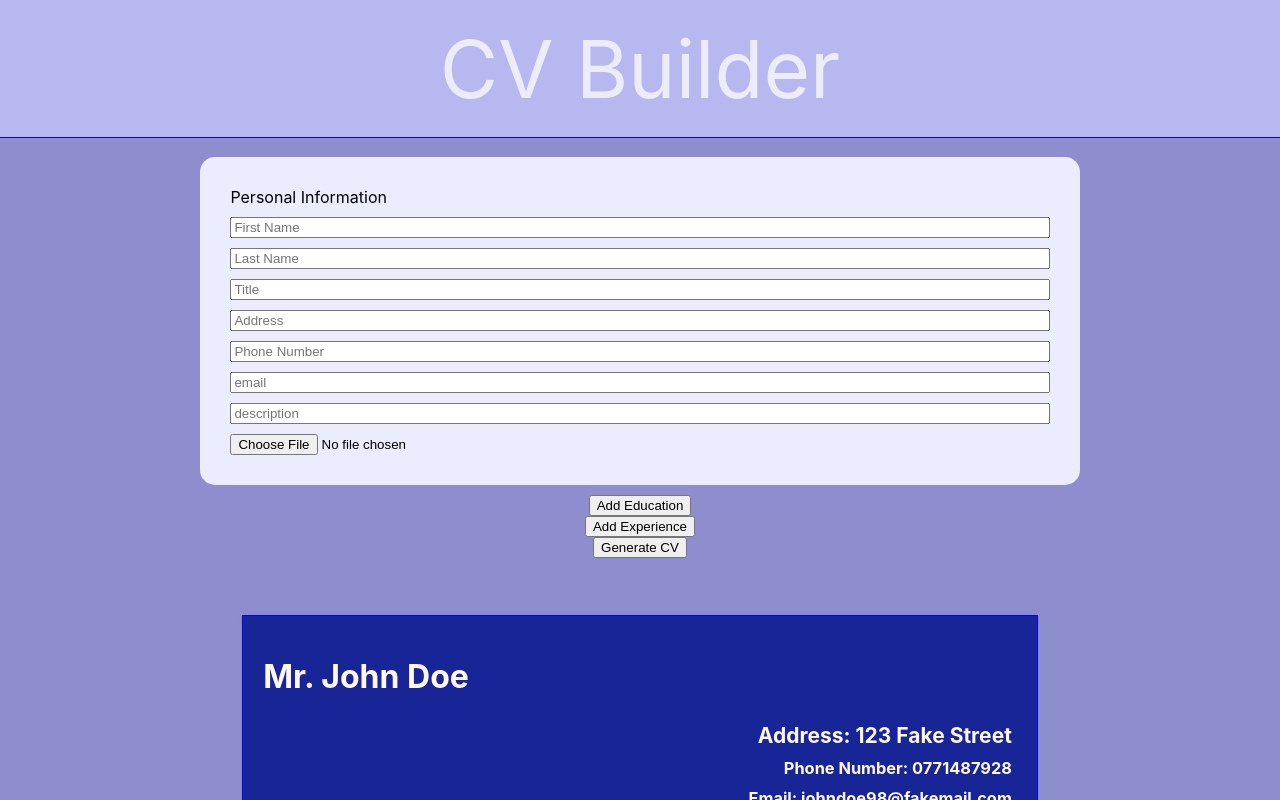
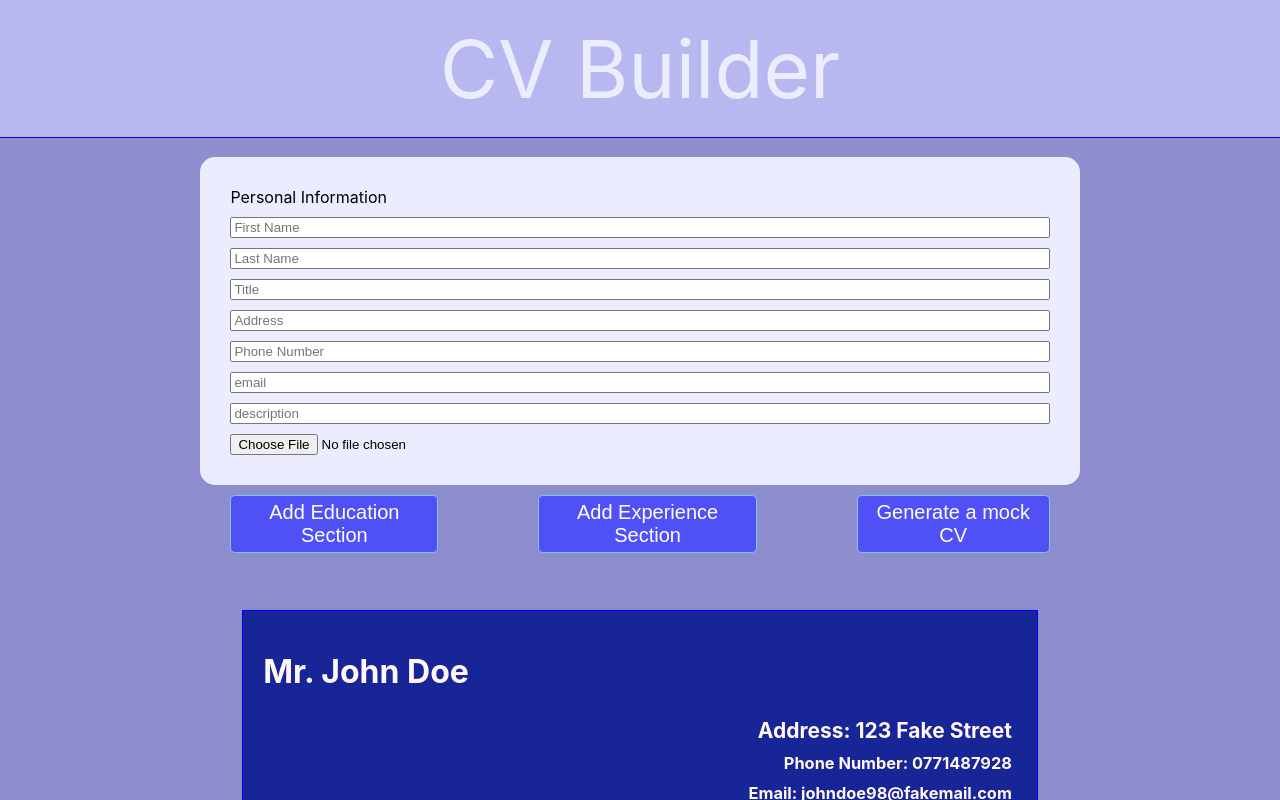
Before and after one commit to zakia98/cv-builder, a React (Create React App) app: page / in a window 1280 px wide. Shown: the top 800 px of the page. Built offline with nearby package versions, Linux system fonts and the light colour scheme.

Commit message:
Added the ability to generate a fake cv

```diff
--- a/src/App.js
+++ b/src/App.js
@@ -22,8 +22,8 @@ class App extends Component {
       },
       education: {}
     }
-    this.submitData = this.submitData.bind(this)
     this.handleChange = this.handleChange.bind(this)
+    this.generateFakeCV = this.generateFakeCV.bind(this)
   }
 
   handleChange(e) {
@@ -75,15 +75,54 @@ class App extends Component {
     }
   }
 
+  generateFakeCV() {
+    console.log('hi')
+    this.setState( {
+        personal:{
+          firstName: 'John',
+          lastName:'Doe',
+          title:'Mr.',
+          address:'123 Fake Street',
+          phoneNumber:'01223456789',
+          email:'johndoe98@fakemail.com',
+          description:'Lorem ipsum dolor sit amet, consectetur adipiscing elit. Integer maximus nisi in auctor porta. Donec faucibus dui at neque sodales, vitae facilisis tortor bibendum. Vivamus dolor metus, venenatis vitae eleifend hendrerit, blandit at nunc. Mauris condimentum dolor id purus vulputate sodales. Suspendisse sed ullamcorper felis, et iaculis ligula. Nunc pellentesque, nisl vitae cursus finibus, ipsum libero viverra purus, sit amet tristique ex quam et nibh. Mauris euismod hendrerit nisi, in convallis nunc finibus ut Proin elementum, neque et rhoncus suscipit, purus sem tristique velit, non consequat lectus turpis sed justo. Ut ut magna augue. Nam tempor rutrum fringilla. Duis id.'
+        },
+        experience: {
+          example1:{
+            city:'London',
+            company:'Starbucks',
+            description:'Worked as a barista serving various hot drinks. Regularly interacted with customers and took cash.',
+            from:'2019',
+            position:'Barista',
+            to:'2020'
+          },
+          example2:{
+            city:'Barcelona',
+            company:'Microsoft',
+            description:'Developed various projects in a large team. Became proficient in various languages, such as React, Javascript, PHP, and others.',
+            from:'2019',
+            position:'Software Developer',
+            to:'2020'
+          }
+        },
+        education: {
+          example1:{
+            universityName:'University of Iowa',
+            city:'Iowa',
+            degreeSubject:'Civil Engineering',
+            from:'2018',
+            to:'2021'
+          }
+        }
+      }
+    )
+  }
 
 
-  submitData() {
-
-  }
 
   render() {
 
-    const infoEntry = <InfoEntry className='form' submitData={this.submitData} handleChange={this.handleChange}/>
+    const infoEntry = <InfoEntry className='form' generateFakeCV={this.generateFakeCV} handleChange={this.handleChange}/>
     const cvData =  Object.assign({}, this.state)
     return(
       <div className="app">
--- a/src/components/Forms/EducationForm.js
+++ b/src/components/Forms/EducationForm.js
@@ -34,7 +34,7 @@ class EducationForm extends Component {
                 <input type='text' name='degreeSubject' placeholder='Degree Subject' onChange={this.props.handleChange} ></input>
                 <input type='text' name='from' placeholder='From' onChange={this.props.handleChange} ></input>
                 <input type='text' name='to'placeholder='To' onChange={this.props.handleChange} ></input>
-                <button onClick={this.props.addEducationBtn} >Add a section</button>
+                <button onClick={this.props.addEducationBtn} >Add another</button>
                 <button name={this.props.name} index={this.props.index} onClick={this.props.deleteSection} >Delete</button>
             </div>
         )
--- a/src/components/Forms/ExperienceForm.js
+++ b/src/components/Forms/ExperienceForm.js
@@ -26,7 +26,7 @@ class ExperienceForm extends Component {
                 <input type='text' name='from' placeholder='From'  onChange={this.props.handleChange}></input>
                 <input type='text' name='to' placeholder='To'  onChange={this.props.handleChange}></input>
                 <textarea name='description' placeholder='Description of Role' onChange={this.props.handleChange} ></textarea>
-                <button onClick={this.props.addExperienceBtn}  onChange={this.props.handleChange}>Add</button>
+                <button onClick={this.props.addExperienceBtn}  onChange={this.props.handleChange}>Add another</button>
                 <button onClick={this.props.deleteSection}  name={this.props.name} index={this.props.index}>Delete</button>
             </div>
         )
--- a/src/components/InfoEntry.css
+++ b/src/components/InfoEntry.css
@@ -20,3 +20,19 @@
     margin-bottom:10px;
     gap:10px;
 }
+
+.buttons{
+    display:flex;
+    width:80%;
+    justify-content: center;
+    gap:100px;
+}
+
+.button {
+    background-color: rgb(80, 80, 247);
+    border:1px solid rgb(120, 198, 243);
+    border-radius:5px;
+    padding:5px;
+    font-size: 20px;
+    color:white;
+}
--- a/src/components/InfoEntry.js
+++ b/src/components/InfoEntry.js
@@ -73,9 +73,11 @@ class InfoEntry extends Component {
                 <PersonalInfoForm handleChange={this.props.handleChange}/>
                 {this.state.experienceChildren}
                 {this.state.educationChildren}
-                <button onClick={this.addEducationSection}>Add Education</button>
-                <button onClick={this.addExperienceSection}>Add Experience</button>
-                <button onClick={this.props.submitData}>Generate CV</button>
+                <div className='buttons'>
+                    <button className='button' onClick={this.addEducationSection}>Add Education Section</button>
+                    <button className='button' onClick={this.addExperienceSection}>Add Experience Section</button>
+                    <button className='button' onClick={this.props.generateFakeCV}>Generate a mock CV</button>
+                </div>
             </form>
         )
     }
--- a/src/components/Output.js
+++ b/src/components/Output.js
@@ -5,7 +5,6 @@ import { capitalise } from '../helper';
 class Output extends Component {
     constructor(props) {
         super(props)
-        this.cvData = this.props.cvData
 
     }
 
@@ -17,7 +16,7 @@ class Output extends Component {
 
     buildExperience() {
         const experienceChildrenArray = []
-        const experienceData = this.cvData.experience
+        const experienceData = this.props.cvData.experience
         const keys = Object.keys(experienceData)
         keys.forEach(key => {
             experienceChildrenArray.push(
@@ -41,9 +40,8 @@ class Output extends Component {
 
     buildEducation() {
         const educationChildrenArray = [];
-        const educationData = this.cvData.education
+        const educationData = this.props.cvData.education
         const keys = Object.keys(educationData);
-        console.log(educationData)
         keys.forEach(key => {
             educationChildrenArray.push(
                 <div key={key} className='item'>
@@ -63,7 +61,7 @@ class Output extends Component {
     }
 
     render() {
-        const personalInfo = this.cvData.personal
+        const personalInfo = this.props.cvData.personal
         const headerInfo = {
             name: this.getName(personalInfo),
             phoneNumber: personalInfo.phoneNumber,
@@ -78,7 +76,7 @@ class Output extends Component {
             <div className='output'>
                 <header className='header'>
                     <h1 className='fullName'>{headerInfo.name}</h1>
-                    <div class='contact-info'>
+                    <div className='contact-info'>
                         <h2 className='address'>Address: {headerInfo.address}</h2>
                         <h3 className='phoneNumber'>Phone Number: {headerInfo.phoneNumber}</h3>
                         <h3 className='email'>Email: {headerInfo.email}</h3>
```
